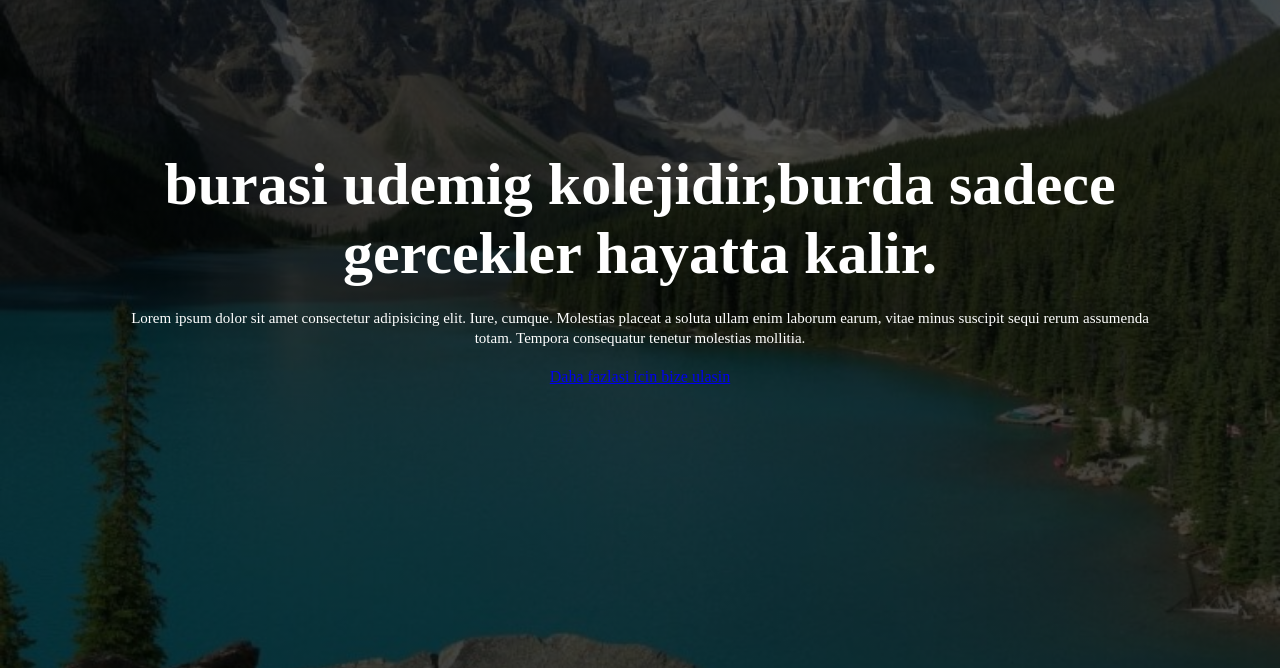
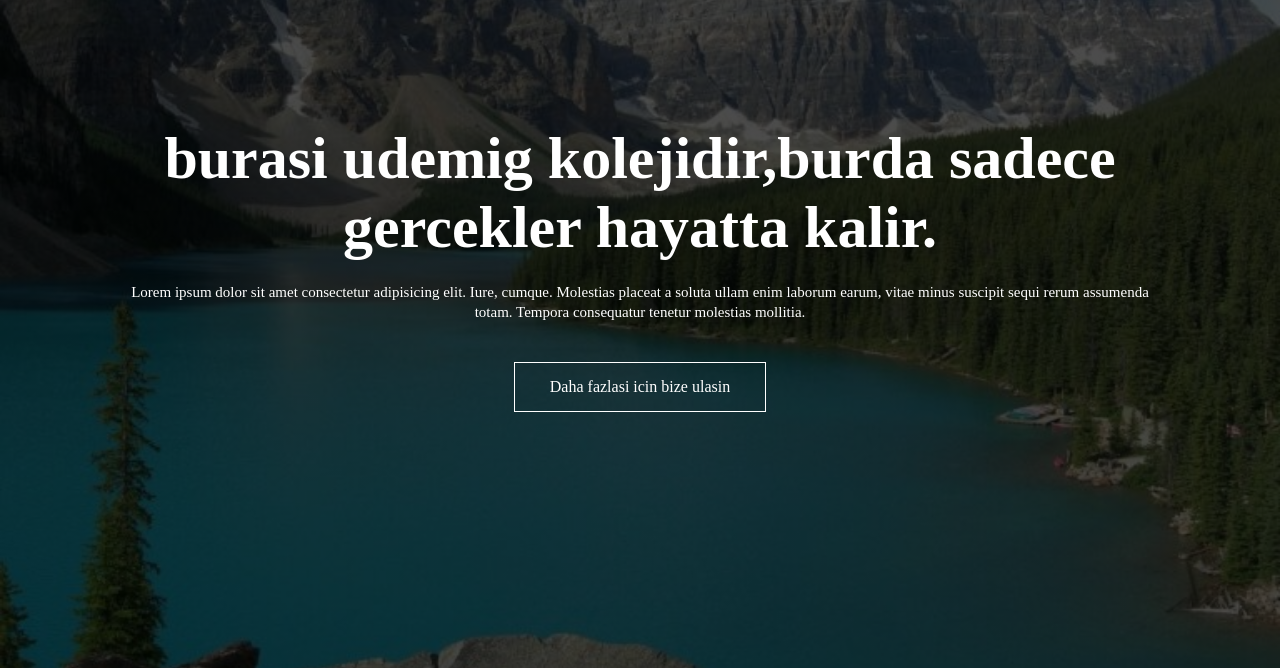
Before and after one commit to Fgul-akarca-uysal/school, a plain HTML site: page index.html in a window 1280 px wide. Shown: the part 132-802 px from the top of the page. Drawn offline with nearby package versions, Linux system fonts and the light colour scheme.

Commit message:
yazilar eklenildi

```diff
--- a/index.html
+++ b/index.html
@@ -33,7 +33,7 @@
         <p>
             Lorem ipsum dolor sit amet consectetur adipisicing elit. Iure, cumque. Molestias placeat a soluta ullam enim laborum earum, vitae minus suscipit sequi rerum assumenda totam. Tempora consequatur tenetur molestias mollitia.
         </p>
-        <a href="#" class="her-btn">Daha fazlasi icin bize ulasin</a>
+        <a href="#" class="hero-btn">Daha fazlasi icin bize ulasin</a>
     </div>
     <!--egitim seviyeleri-->
     <section class="course center-item" id="course">
```
